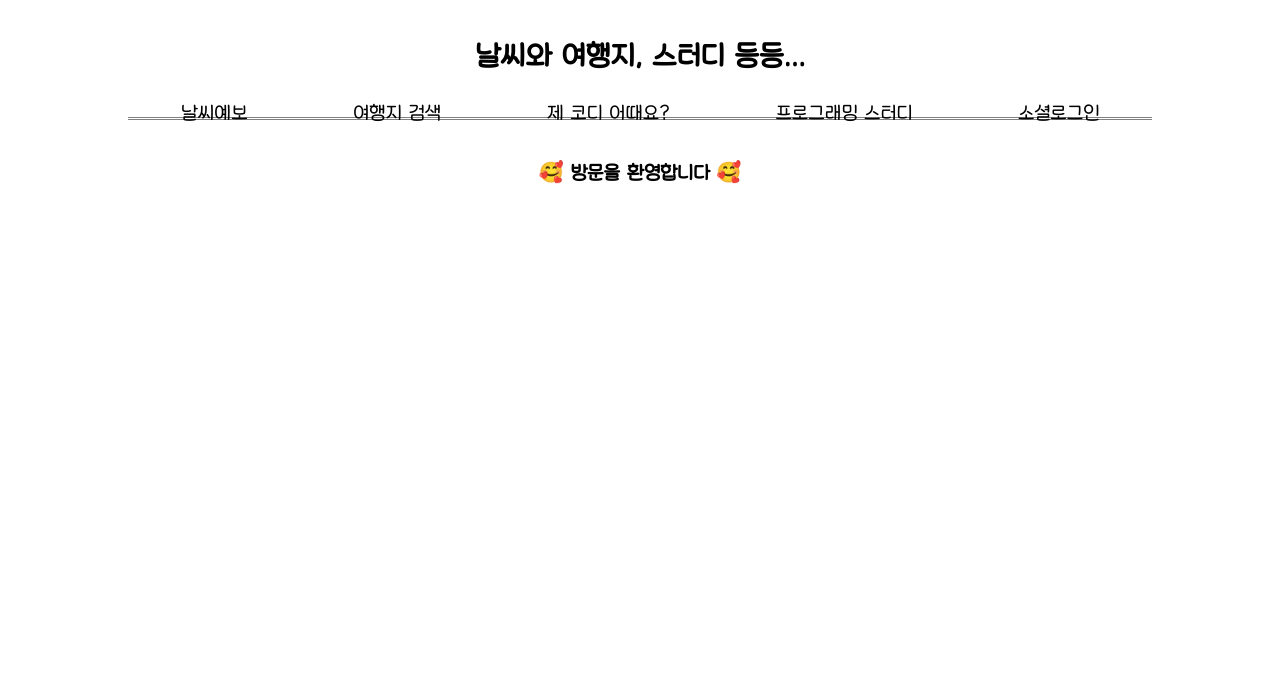
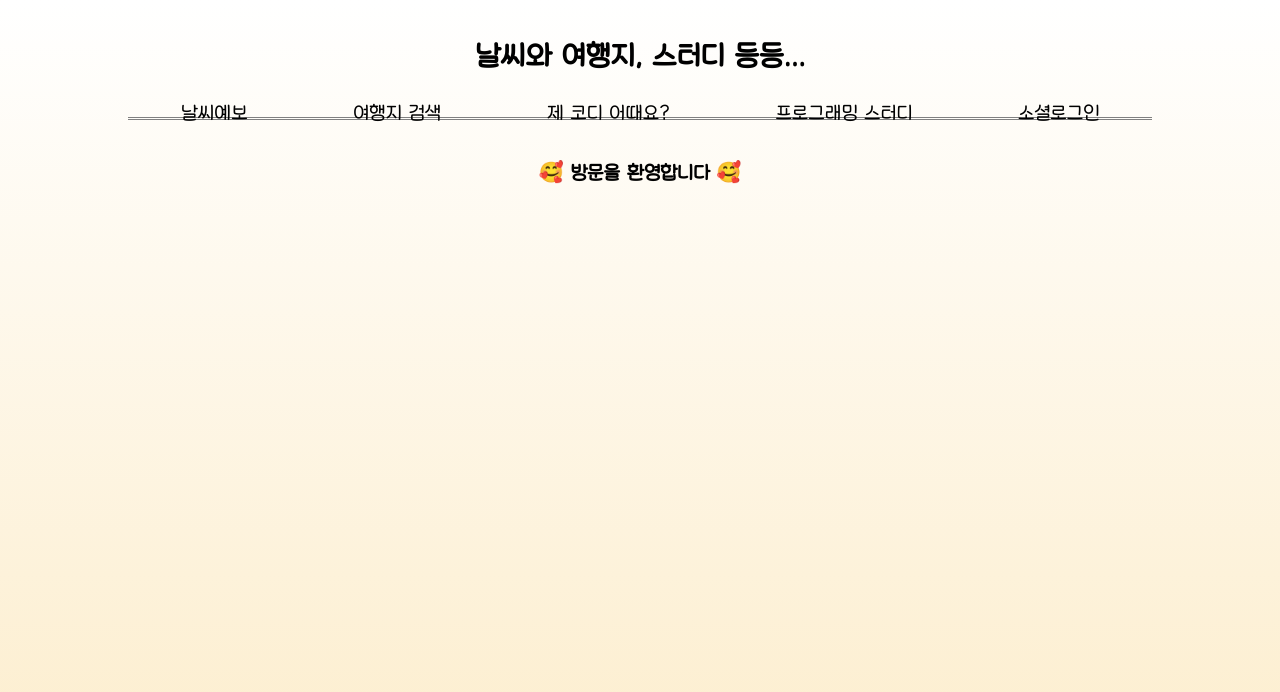
Before and after one commit to Hospiea/front, a Next.js app: page / in a window 1280 px wide. Shown: the top 692 px of the page. Built offline with nearby package versions, Linux system fonts and the light colour scheme.

Commit message:
Update globals.css

```diff
--- a/src/app/globals.css
+++ b/src/app/globals.css
@@ -4,6 +4,11 @@
   box-sizing: border-box;
   font-family: 'custom';
   font-size: 20px;
+}
+
+body {
+  height: 100dvh;
+  background: linear-gradient(white, #FCECC9);
 }
 
 
```
